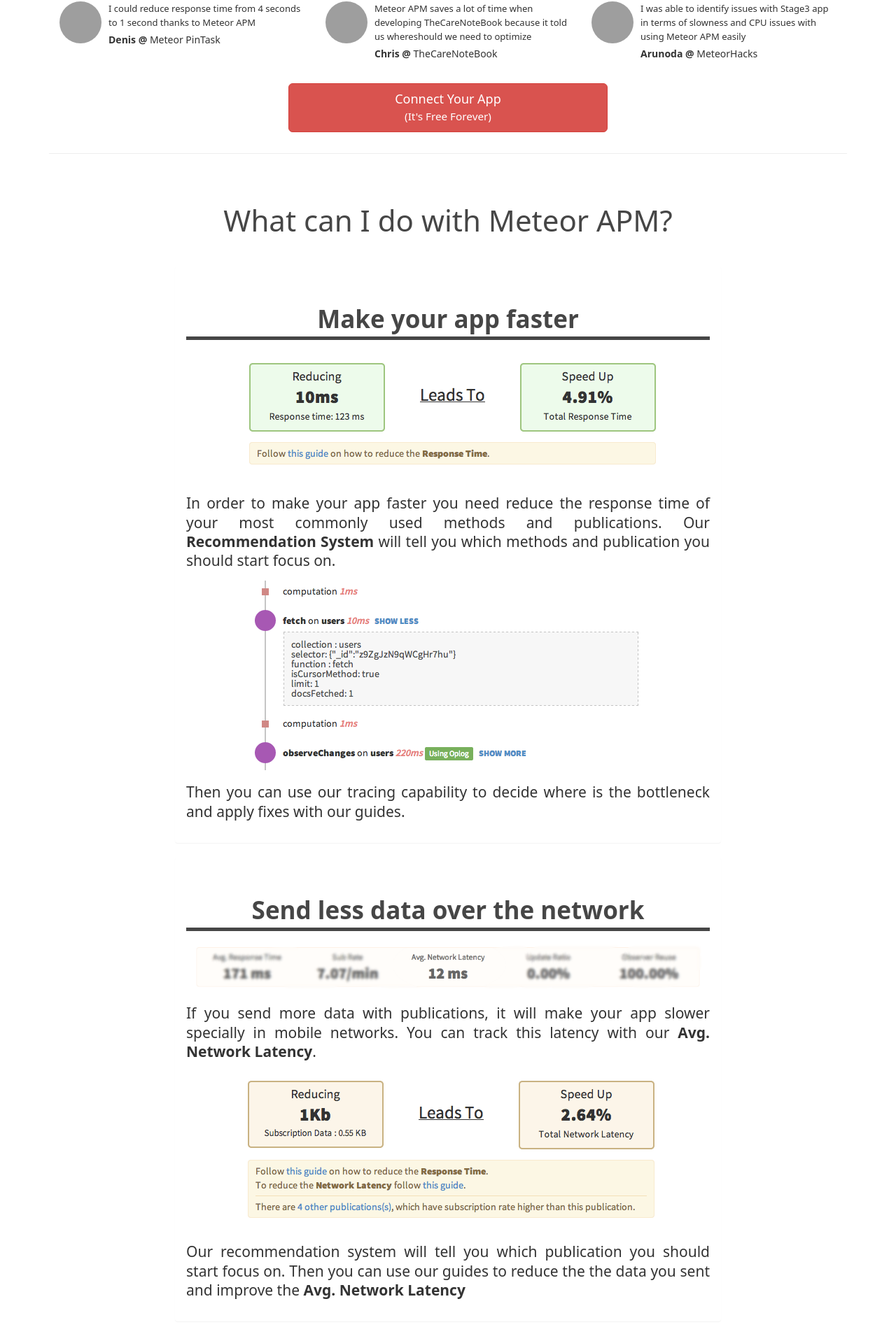
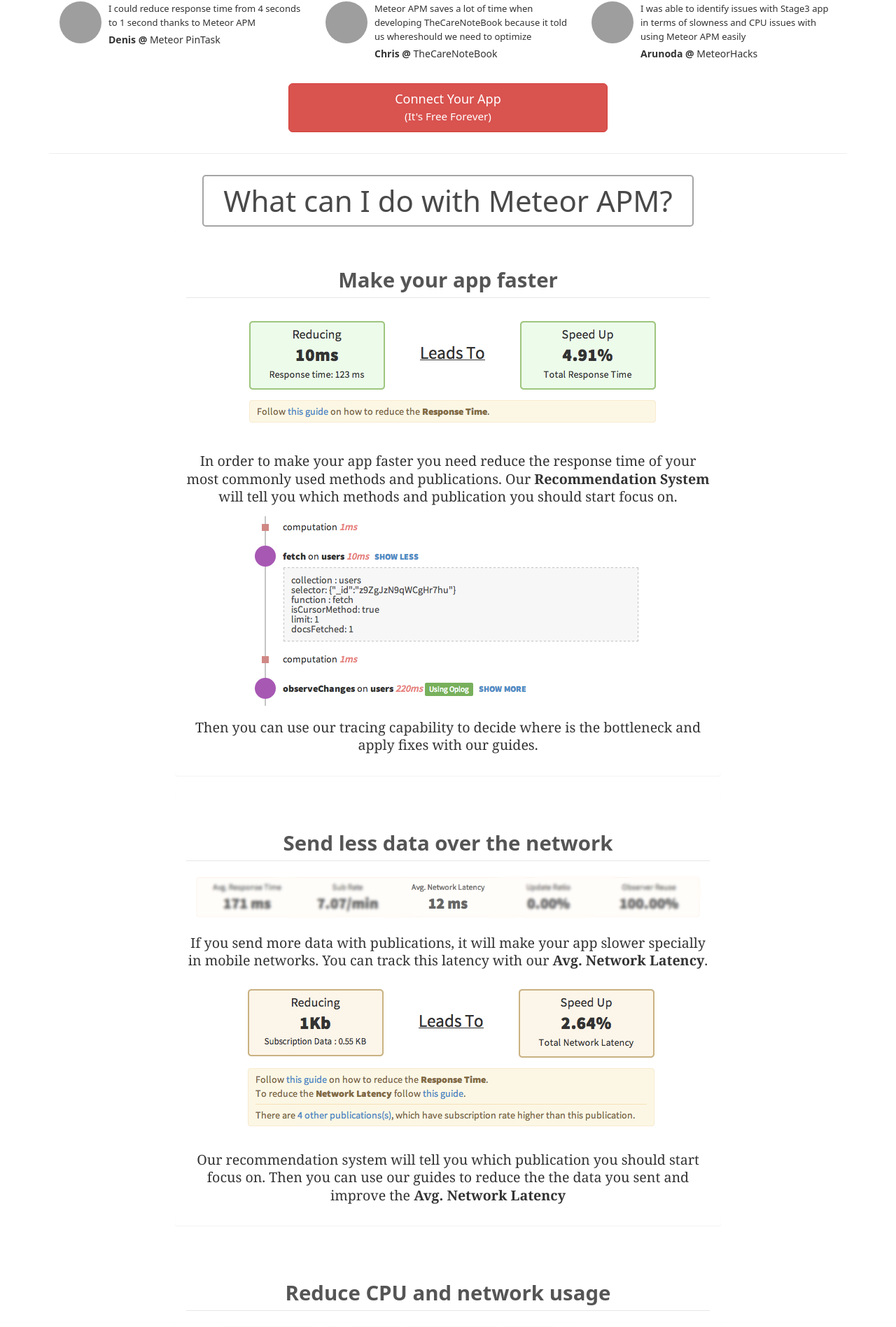
Before and after one commit to kadiraio/kadiraio.github.io, a Jekyll site: the page built from index.html, in a window 1280 px wide. Shown: the part 809-2706 px from the top of the page at 70% size. Built offline with Jekyll 4.4.1, drawn with Linux system fonts in a browser that asks for light colours; the list of posts is cut into pages by our own code; grey boxes are pictures that could not be loaded.

Commit message:
changed css

```diff
--- a/css/style.css
+++ b/css/style.css
@@ -132,6 +132,13 @@
   color: rgb(70, 70, 70);
   text-align: center;
   pointer-events: none;
+  width: 60%;
+  text-align: center;
+  margin: 0 auto;
+  color: rgb(73, 73, 73);
+  border: 2px solid rgb(165, 165, 165);
+  border-radius: 5px;
+  padding: 10px 0;
 }
 
 .feature {
@@ -141,22 +148,23 @@
 
 .feature h2 {
   font-weight: 900;
-  font-size: 2.5em;
+  font-size: 2.1em;
   line-height: 50px;
-  color: rgb(70, 70, 70);
+  color: rgb(85, 85, 85);
   text-align: center;
-  border-bottom: 5px solid;
+  border-bottom: 1px solid #E7E7E7;
   pointer-events: none;
 }
 
 .feature p {
   font-weight: 400;
-  font-size: 1.5em;
+  font-size: 1.4em;
   line-height: 1.3;
-  text-align: justify;
+  text-align: center;
   margin: 10px 0 0 0;
   -webkit-font-smoothing: antialiased;
   pointer-events: none;
+  font-family: "freight-text-pro",Georgia,Cambria,"Times New Roman",Times,serif;
 }
 
 .feature img {
```
